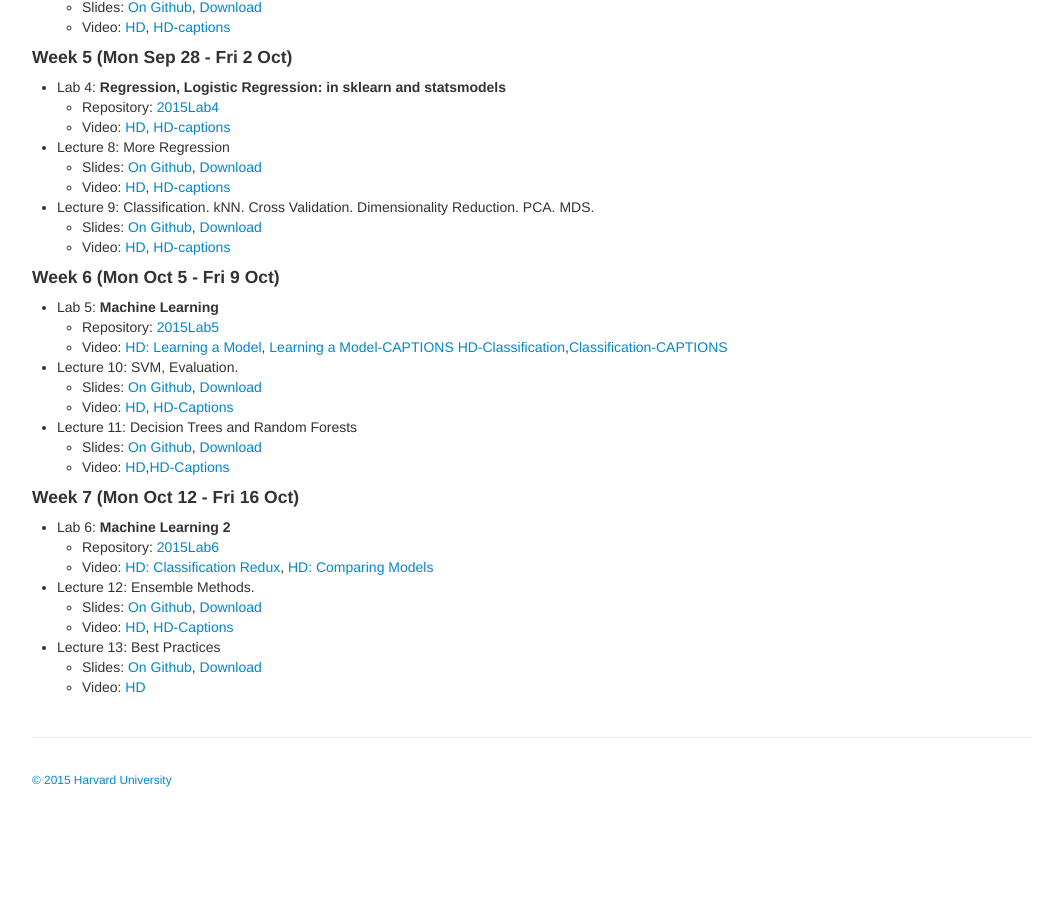
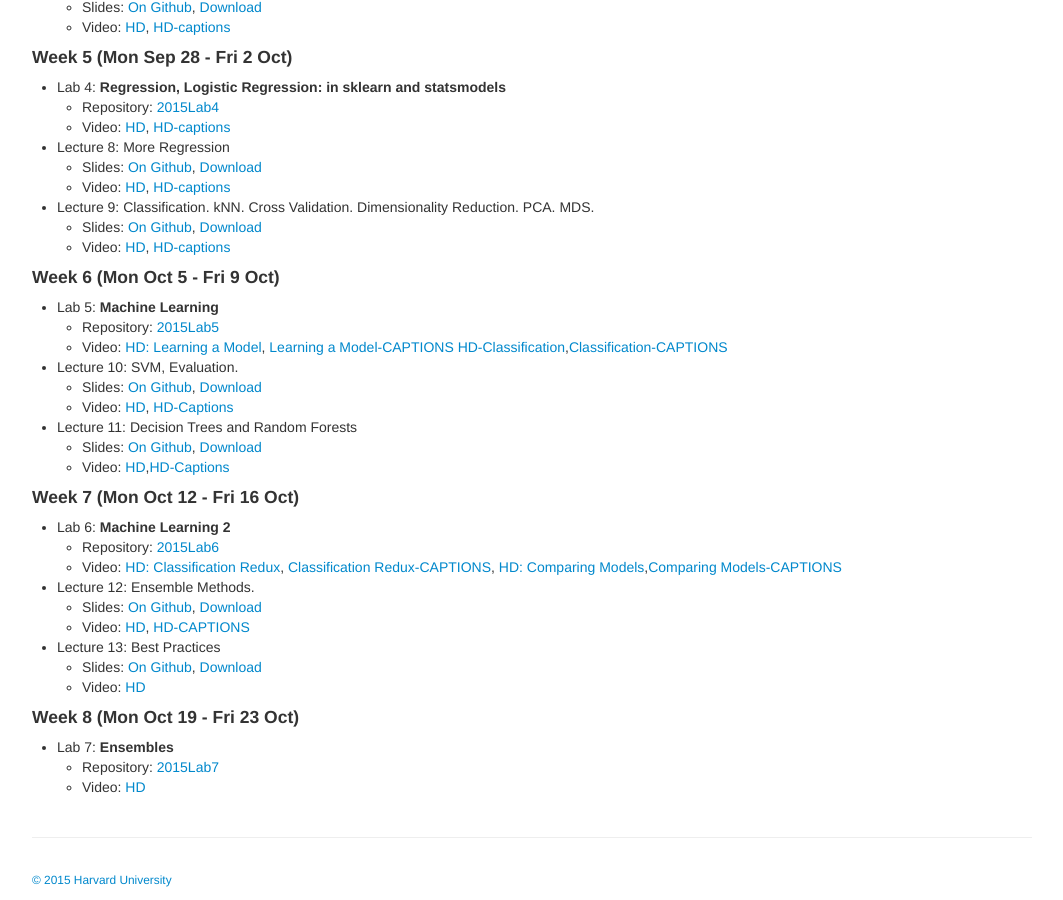
Before and after one commit to cs109/2015, a Jekyll site: the page built from pages/videos.md, in a window 1280 px wide and 900 px high, scrolled down 1098 px. Shown: the whole window, without its empty margins (108-1171 px from the left). Built offline with Jekyll 4.4.1, drawn with Linux system fonts in a browser that asks for light colours; before the commit the page ends 1898 px from its top, so only the background shows below that.

Commit message:
updated videos

```diff
--- a/pages/videos.md
+++ b/pages/videos.md
@@ -99,12 +99,18 @@ We've also started a YouTube [channel](https://www.youtube.com/channel/UC0-KaiZF
 
 - Lab 6: **Machine Learning 2**
     - Repository: [2015Lab6](https://github.com/cs109/2015lab6)
-    - Video: [HD: Classification Redux](https://matterhorn.dce.harvard.edu/engage/player/watch.html?id=83dfe4c9-fa1b-429c-a84c-839195fbede8), [HD: Comparing Models](https://matterhorn.dce.harvard.edu/engage/player/watch.html?id=4676adde-557f-469b-bca8-5ffe868094eb)
+    - Video: [HD: Classification Redux](https://matterhorn.dce.harvard.edu/engage/player/watch.html?id=83dfe4c9-fa1b-429c-a84c-839195fbede8), [Classification Redux-CAPTIONS](https://matterhorn.dce.harvard.edu/engage/player/watch.html?id=8ce7995a-c374-4946-b01f-c8d7b0d2614b), [HD: Comparing Models](https://matterhorn.dce.harvard.edu/engage/player/watch.html?id=4676adde-557f-469b-bca8-5ffe868094eb),[Comparing Models-CAPTIONS](https://matterhorn.dce.harvard.edu/engage/player/watch.html?id=2a006499-49a7-4e2e-b5d8-bfa7a9510132)
 
 - Lecture 12: Ensemble Methods.
-    - Slides: [On Github](https://github.com/cs109/2015/blob/master/Lectures/10-SVMAndEvaluation.pdf), [Download](https://github.com/cs109/2015/raw/master/Lectures/10-SVMAndEvaluation.pdf)
-    - Video: [HD](https://matterhorn.dce.harvard.edu/engage/player/watch.html?id=4831ebf0-7832-42c5-9339-5b5e08dd3e92), [HD-Captions](https://matterhorn.dce.harvard.edu/engage/player/watch.html?id=6f374ba5-6e54-432c-9916-fb61fa2327ef)
+    - Slides: [On Github](https://github.com/cs109/2015/blob/master/Lectures/12-Ensemble%20Learning%20and%20Random%20Forests.pdf), [Download](https://github.com/cs109/2015/raw/master/Lectures/12-Ensemble%20Learning%20and%20Random%20Forests.pdf)
+    - Video: [HD](https://matterhorn.dce.harvard.edu/engage/player/watch.html?id=4831ebf0-7832-42c5-9339-5b5e08dd3e92), [HD-CAPTIONS](https://matterhorn.dce.harvard.edu/engage/player/watch.html?id=6f374ba5-6e54-432c-9916-fb61fa2327ef)
 
 - Lecture 13: Best Practices
    - Slides: [On Github](https://github.com/cs109/2015/blob/master/Lectures/13-BestPractices_Recommendations.pdf), [Download](https://github.com/cs109/2015/raw/master/Lectures/13-BestPractices_Recommendations.pdf)
    - Video: [HD](https://matterhorn.dce.harvard.edu/engage/player/watch.html?id=b33eec92-d049-4353-a904-5054eb718aff)
+
+####Week 8 (Mon Oct 19 - Fri 23 Oct)
+
+- Lab 7: **Ensembles**
+   - Repository: [2015Lab7](https://github.com/cs109/2015lab7)
+   - Video: [HD](https://matterhorn.dce.harvard.edu/engage/player/watch.html?id=0c645a5c-d262-4bb5-a137-3a78db60f3e7)
```
